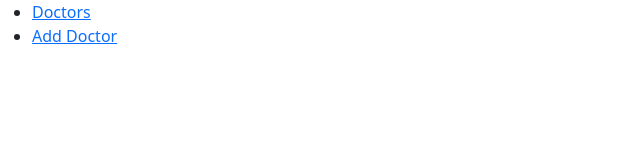
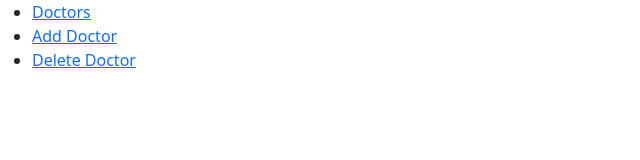
Before and after one commit to benja27/Doctor-Appoinments---Front-End, a React (Vite) app: page /set_appoinment in a window 1280 px wide. Before the commit this address had no page. Shown: the top 160 px of the page, without its empty margins (0-640 px from the left). Built offline with nearby package versions, Linux system fonts and the light colour scheme.

Commit message:
Add delete doctor route and link in header

```diff
--- a/src/App.jsx
+++ b/src/App.jsx
@@ -3,6 +3,7 @@ import DoctorsContainer from './components/doctors/DoctorsContainer';
 import DoctorForm from './components/doctors/DoctorForm';
 import Header from './components/doctors/Header';
 import ShowDoctor from './components/doctors/ShowDoctor';
+import DeleteDoctorContainer from './components/doctors/DeleteDoctorContainer';
 // import Main_page from './components/main_page'
 // import Set_appoiment from './components/set_appoiment'
 // import Show from './components/show'
@@ -23,6 +24,7 @@ function App() {
         <Route path="/" element={<DoctorsContainer />} />
         <Route path="/add-doctor" element={<DoctorForm />} />
         <Route path="/doctors/:doctorId" element={<ShowDoctor />} />
+        <Route path="/delete-doctor" element={<DeleteDoctorContainer />} />
       </Routes>
     </>
   );
--- a/src/components/doctors/Header.jsx
+++ b/src/components/doctors/Header.jsx
@@ -9,6 +9,9 @@ const Header = () => (
       <li>
         <Link to="/add-doctor">Add Doctor</Link>
       </li>
+      <li>
+        <Link to="/delete-doctor">Delete Doctor</Link>
+      </li>
     </ul>
   </header>
 );
```
